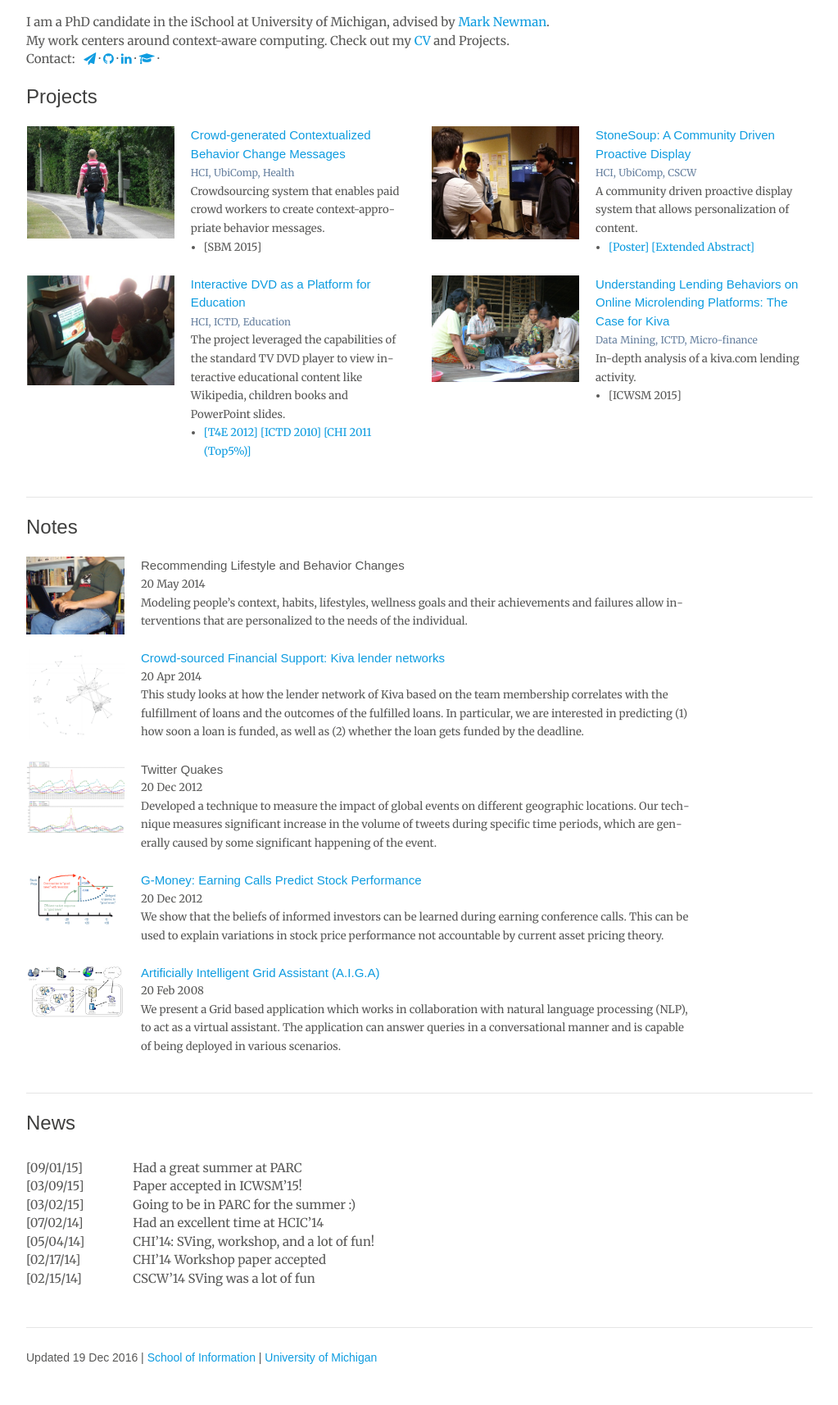
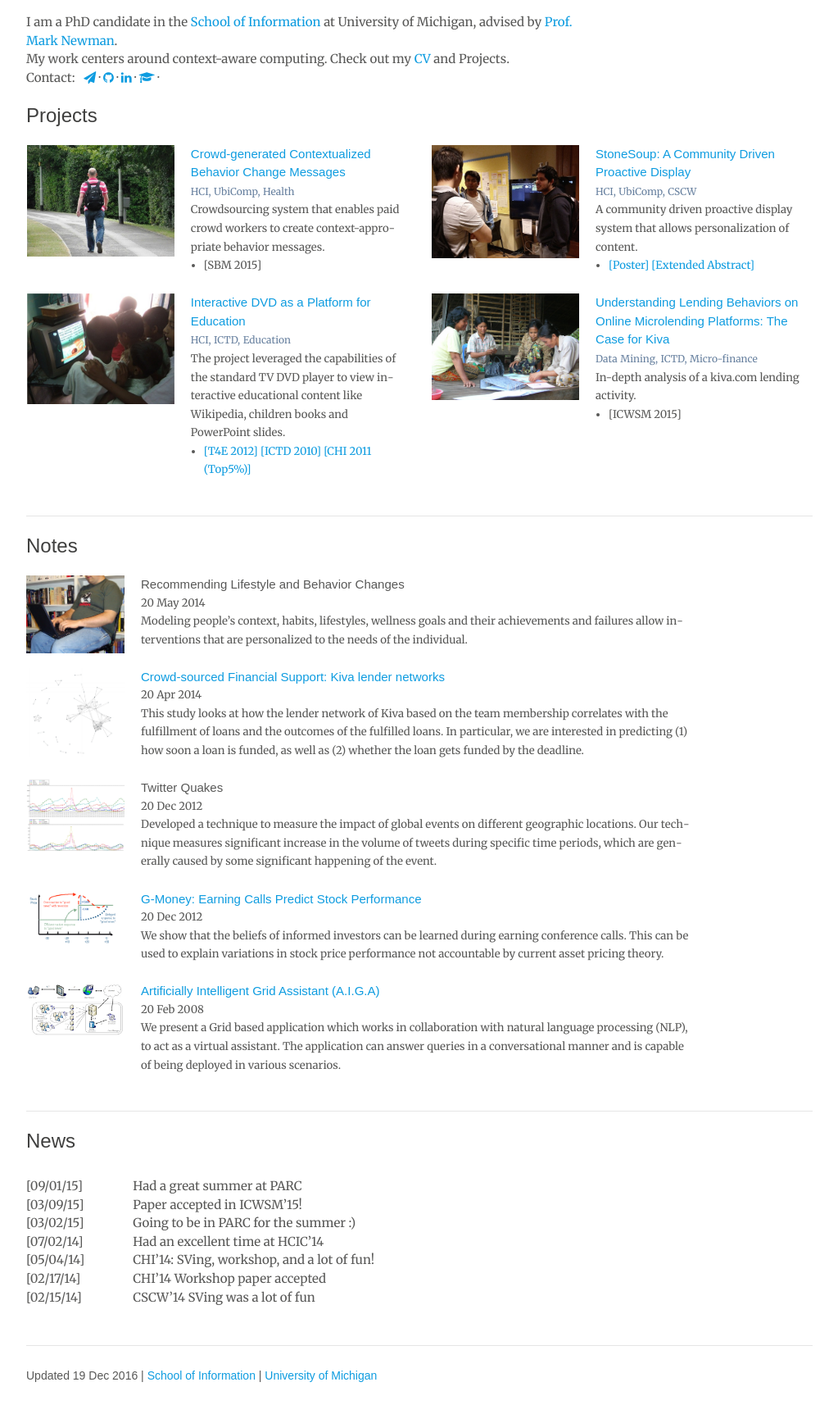
Before and after one commit to gparuthi/gparuthi.github.io, a Jekyll site: the page built from index.md, in a window 1280 px wide. Shown: the whole page at 82% size, without its empty margins (128-1151 px from the left). Built offline with Jekyll 4.4.1, drawn with Linux system fonts in a browser that asks for light colours; nearby versions of some CDN libraries; before the commit the page ends 1692 px from its top, so only the background shows below that.

Commit message:
fixed home subtitle

```diff
--- a/index.md
+++ b/index.md
@@ -2,7 +2,7 @@
 title: Home
 layout: default
 ---
-I am a PhD candidate in the iSchool at University of Michigan, advised by [Mark Newman](http://mwnewman.people.si.umich.edu/).
+I am a PhD candidate in the [School of Information](http://si.umich.edu) at University of Michigan, advised by [Prof. Mark Newman](http://mwnewman.people.si.umich.edu/).
 <br />
 My work centers around context-aware computing. Check out my <a href="https://rawgit.com/gparuthi/resume/master/gauravparuthi.pdf">CV
                 </a> and Projects.
```
